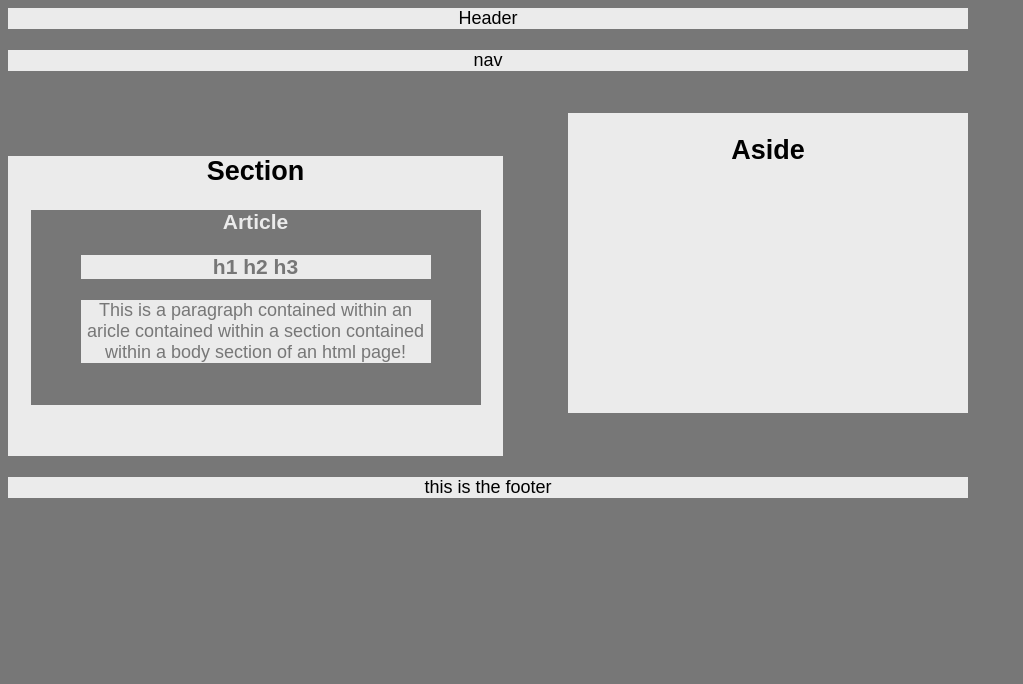
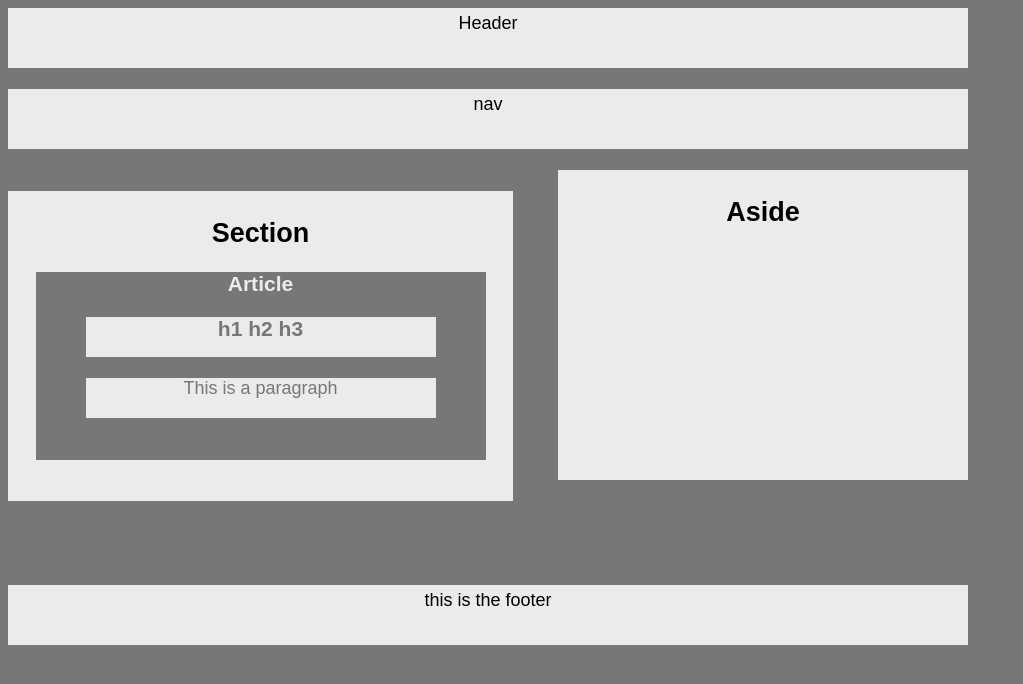
Before and after one commit to phil4lif/HW-Wireframe, a plain HTML site: page index.html in a window 1280 px wide. Shown: the whole page, without its empty margins (0-1023 px from the left). Drawn offline with Linux system fonts and the light colour scheme.

Commit message:
adjusting heights of header nav and footer

```diff
--- a/index.html
+++ b/index.html
@@ -12,7 +12,7 @@
 <br>
 <nav>nav</nav>
 <br>
-<br>
+
 <aside><h2>Aside</h2></aside>
 <br>
 
@@ -23,13 +23,14 @@
             <h3>Article</h3>
                 <h1 class="inline">h1 h2 h3</h1>
 <br>
-                    <p>This is a paragraph contained within an aricle contained within a section contained within a body section of an html page!</p>
+                    <p class="inline">This is a paragraph</p>
 <br>
 <br>
         </article>
 </section>
 
 
+<br><br><br>
 <br>
 <footer>this is the footer</footer>
 
--- a/style.css
+++ b/style.css
@@ -8,6 +8,11 @@ body {
 header, nav, section, aside, footer {
     background: #ebebeb;
     text-align: center;
+}
+
+header, nav, footer {
+    Height: 50px;
+    padding: 5px;
 }
 
 section, aside {
@@ -26,6 +31,8 @@ h1, p {
 
 section {
     width: 495px;
+    padding: 5px;
+
 }
 
 article {
@@ -34,11 +41,11 @@ article {
 }
 aside {
     width: 400px;
+    padding: 5px;
     float: right;
-    margin: auto;
 }
-
 .inline, p {
     width: 350px;
     margin: auto;
+    height: 40px;
 }
```
